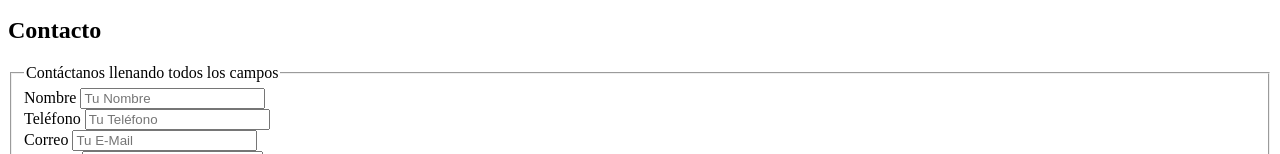
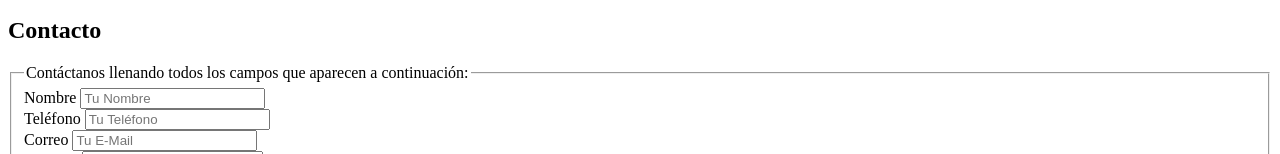
Before and after one commit to LuisMtzC13/PaginaWebProyecto1, a plain HTML site: page index.html in a window 1280 px wide. Shown: the part 731-885 px from the top of the page. Drawn offline with Linux system fonts and the light colour scheme.

Commit message:
Especificacion mas explicita de formulario

```diff
--- a/index.html
+++ b/index.html
@@ -60,7 +60,7 @@
         <h2>Contacto</h2>
         <form>
             <fieldset>
-                <legend>Contáctanos llenando todos los campos</legend>
+                <legend>Contáctanos llenando todos los campos que aparecen a continuación:</legend>
 
                 <div>
                     <label>Nombre</label>
```
